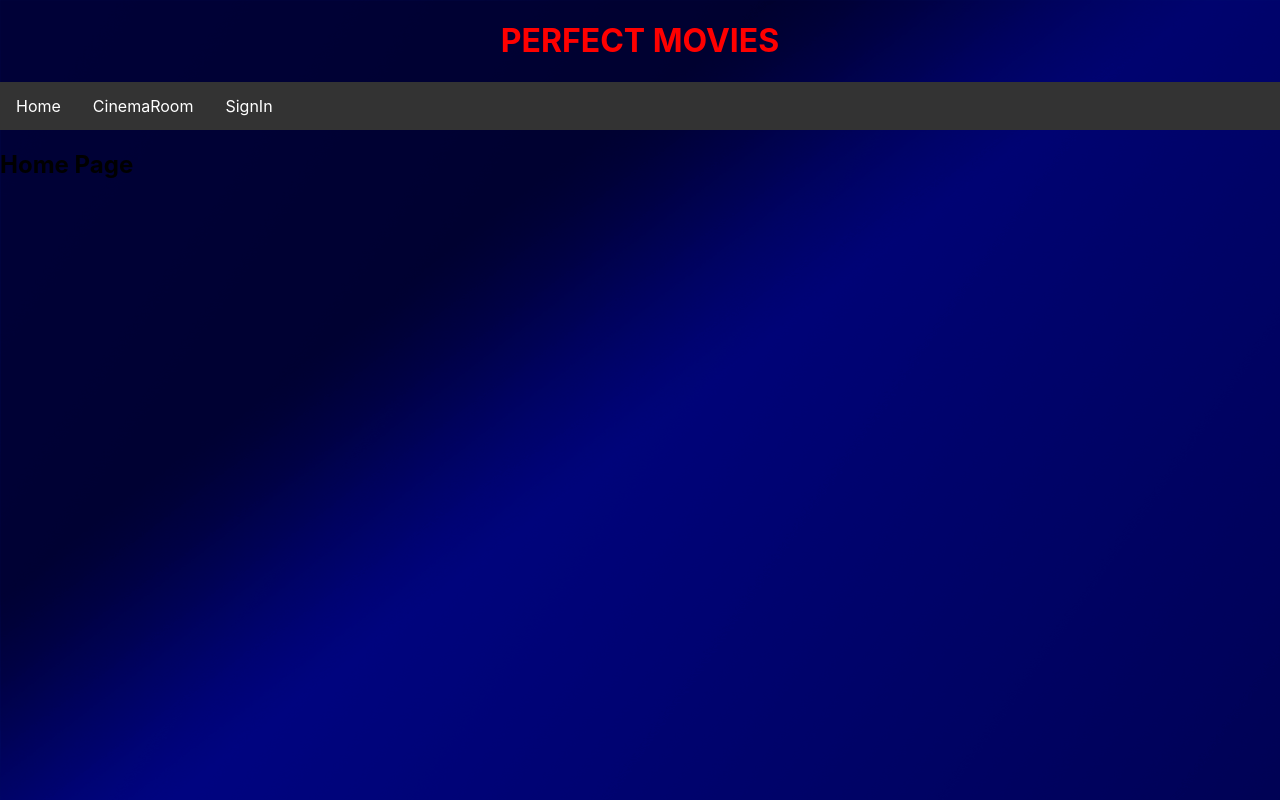
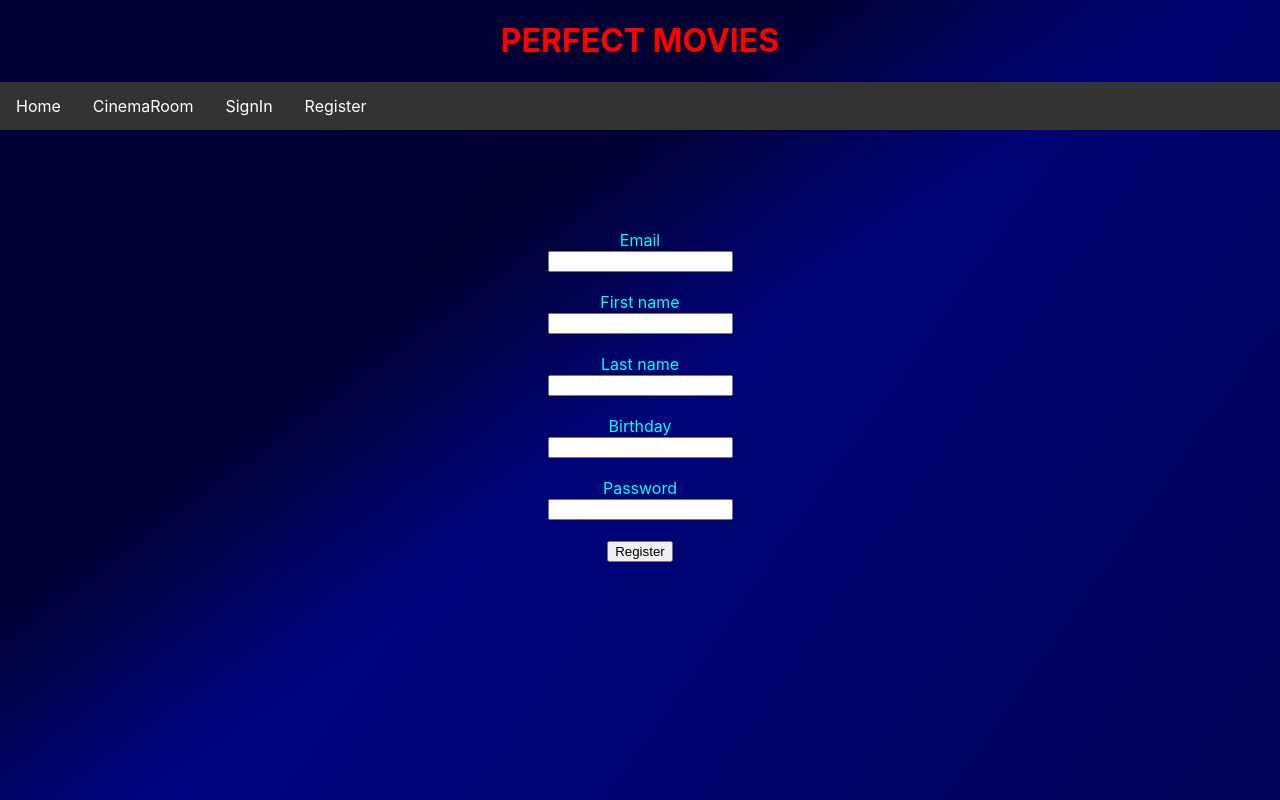
Before and after one commit to wilcer1/fullstackprojectreact, a React (Create React App) app: page /Register in a window 1280 px wide. Before the commit this address led to /. Built offline with nearby package versions, Linux system fonts and the light colour scheme.

Commit message:
Small changes and started on Register
Small changes in App.js, App.css, Navbar.js and SignIn.js

```diff
--- a/src/App.css
+++ b/src/App.css
@@ -84,7 +84,7 @@ html {
   background-image: url("./media/fullstack.png");
 }
 
-.logIn {
+.account {
   margin-top: 100px;
   text-align: center;
   color: aqua;
--- a/src/App.js
+++ b/src/App.js
@@ -9,9 +9,11 @@ import {
   Redirect,
 } from "react-router-dom";
 // Import SignIn component
+import Register from "./components/Register"
+// Import Home component
 import SignIn from "./components/SignIn"
 // Import Home component
-import Home from "./components/Home";
+import Home from "./components/Home"
 // Import About component
 import CinemaRoom from './components/CinemaRoom'
 // Import ContactUs component
@@ -39,6 +41,8 @@ function App() {
 
         <Route path="/SignIn" component={SignIn} />
 
+        <Route path="/Register" component={Register} />
+
 
         {/* If any route mismatches the upper
         route endpoints then, redirect triggers
--- a/src/components/Navbar.js
+++ b/src/components/Navbar.js
@@ -11,6 +11,7 @@ function Navbar(props){
             <li><a href="/">Home</a></li>
             <li><a href="/CinemaRoom">CinemaRoom</a></li>
             <li><a href="/SignIn">SignIn</a></li>
+            <li><a href="/Register">Register</a></li>
         </ul>
         </div>
         </>
--- /dev/null
+++ b/src/components/Register.js
@@ -0,0 +1,36 @@
+import React from "react"
+import Navbar from "./Navbar"
+
+function Register() {
+    return(
+        <div>
+            <Navbar/>
+            <div class="account">
+            <form name = "register">
+                <label>Email</label><br></br>
+                <input type="text" name="email"></input><br></br><br></br>
+                <label>First name</label><br></br>
+                <input type="text" name="firstname"></input><br></br><br></br>
+                <label>Last name</label><br></br>
+                <input type="text" name="lastname"></input><br></br><br></br>
+                <label>Birthday</label><br></br>
+                <input type="text" name="birthday"></input><br></br><br></br>
+                <label>Password</label><br></br>
+                <input type="text" name="password"></input><br></br><br></br>
+            </form>
+            <button onClick={sendRegister}>Register</button>
+            </div>
+        </div>
+    )
+}
+
+function sendRegister() {
+    const email = document.forms["register"]["email"].value
+    const firstname = document.forms["register"]["firstname"].value
+    const lastname = document.forms["register"]["lastname"].value
+    const birthday = document.forms["register"]["birthday"].value
+    const password = document.forms["register"]["password"].value
+}
+
+
+export default Register
--- a/src/components/SignIn.js
+++ b/src/components/SignIn.js
@@ -1,11 +1,11 @@
 import React from "react"
-import NavBar from "./Navbar"
+import Navbar from "./Navbar"
 
 function SignIn() {
     return(
         <div>
-            <NavBar/>
-            <div class="logIn">
+            <Navbar/>
+            <div class="account">
                 <form name = "signIn">
                     <label>Email</label><br></br>
                     <input type="text" name="email"></input><br></br><br></br>
@@ -38,7 +38,7 @@ function validateSignIn() {
     })
     .then(res => res.json())
     .then(response => {
-        console.log(response);
+        console.log(response)
 
 
     });
```
